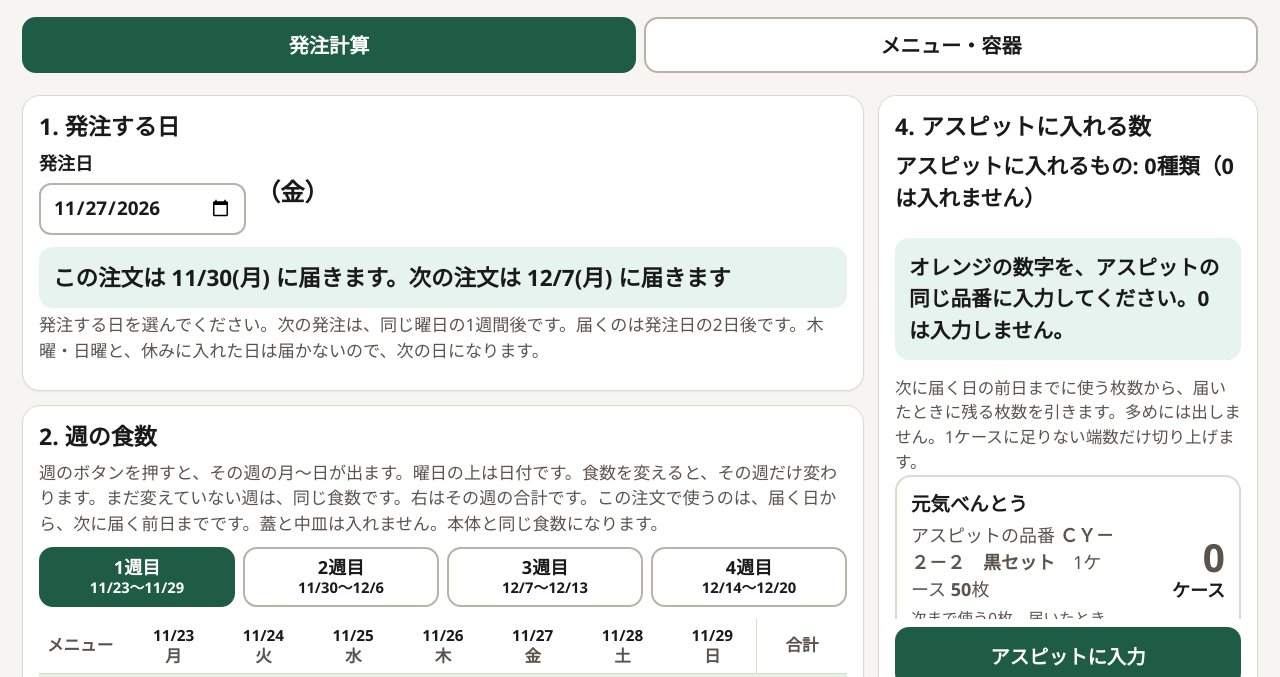
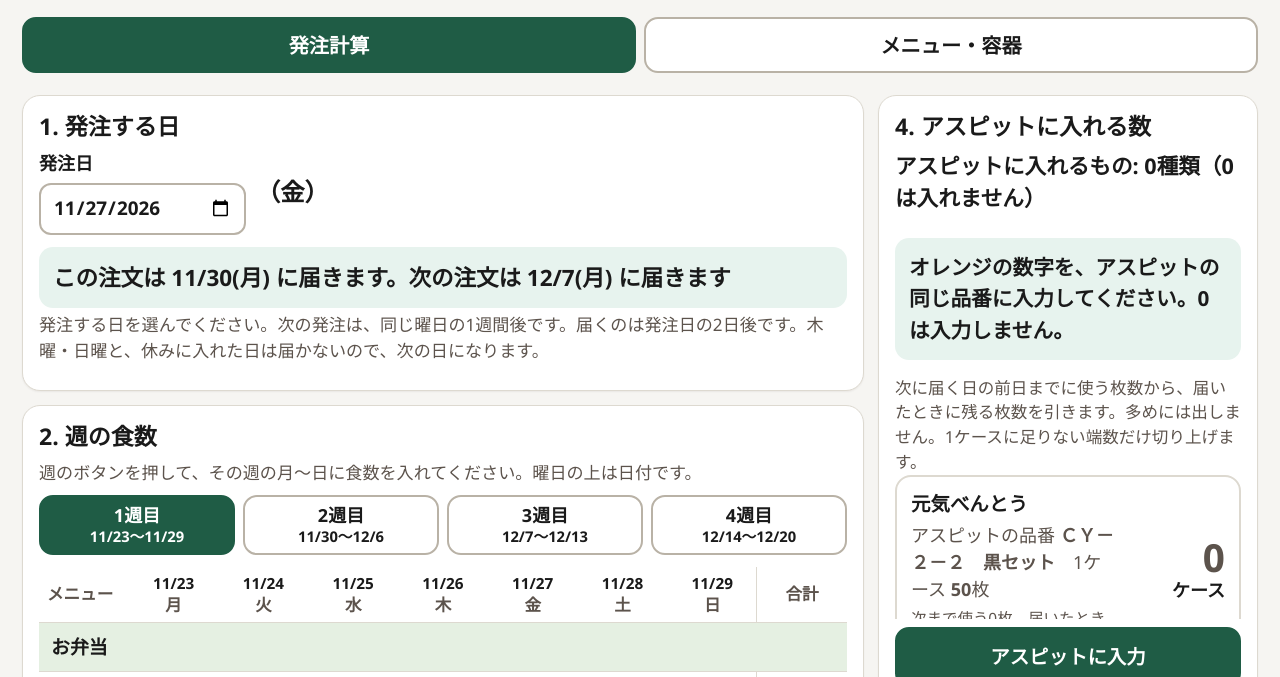
Before and after one commit to tomonamanma-pixel/houzai-order-calc, a plain HTML site: page index.html in a window 1280 px wide. Shown: the part 91-768 px from the top of the page. Drawn offline with Linux system fonts and the light colour scheme.

Commit message:
週の食数の説明を、入れ方だけにする。
Co-authored-by: Cursor <cursoragent@cursor.com>

```diff
--- a/index.html
+++ b/index.html
@@ -413,7 +413,7 @@
 
         <section class="card card-meals">
           <h2>2. 週の食数</h2>
-          <p class="hint">週のボタンを押すと、その週の月〜日が出ます。曜日の上は日付です。食数を変えると、その週だけ変わります。まだ変えていない週は、同じ食数です。右はその週の合計です。この注文で使うのは、届く日から、次に届く前日までです。蓋と中皿は入れません。本体と同じ食数になります。</p>
+          <p class="hint">週のボタンを押して、その週の月〜日に食数を入れてください。曜日の上は日付です。</p>
           <p class="scroll-hint">火〜日は、表を横にスライドすると見えます。</p>
           <div id="meals-root"></div>
         </section>
```
